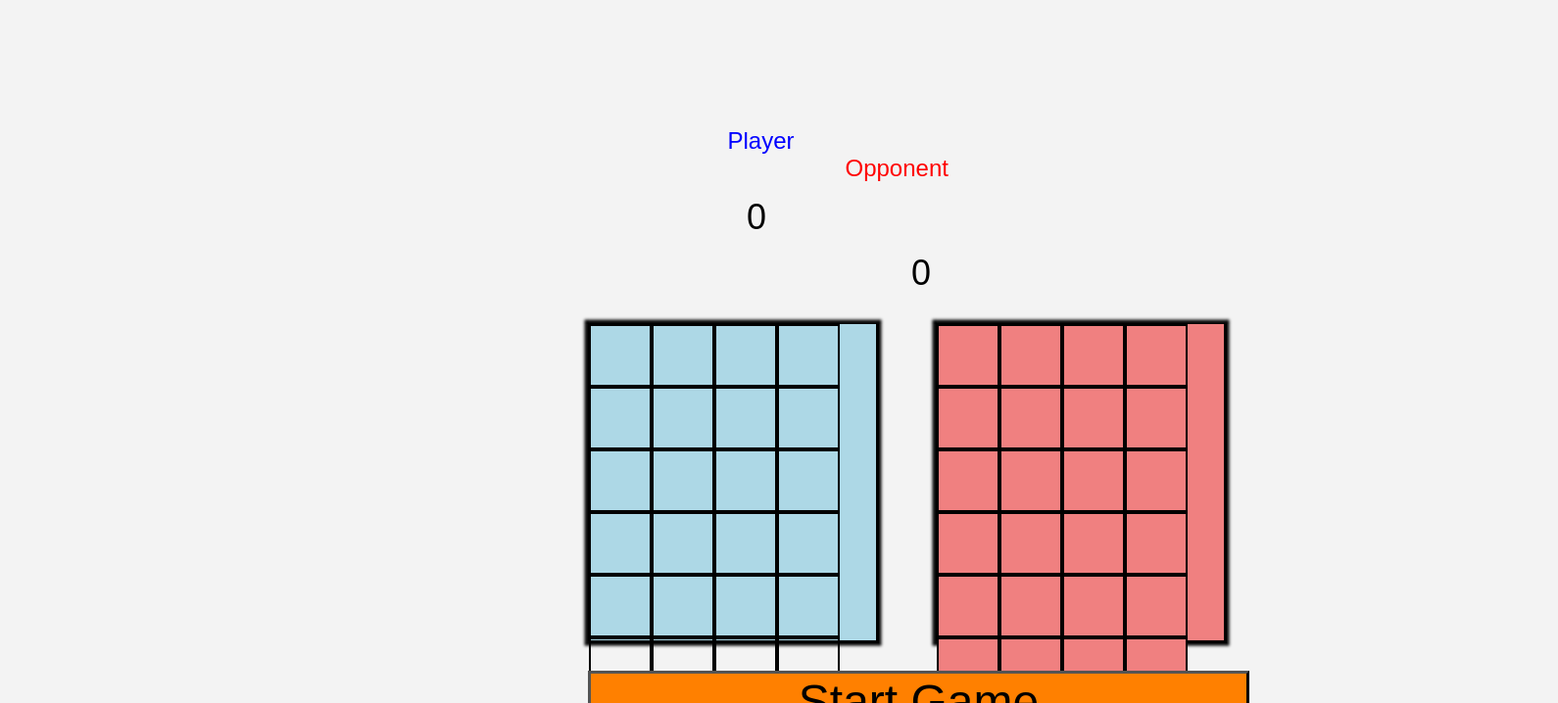
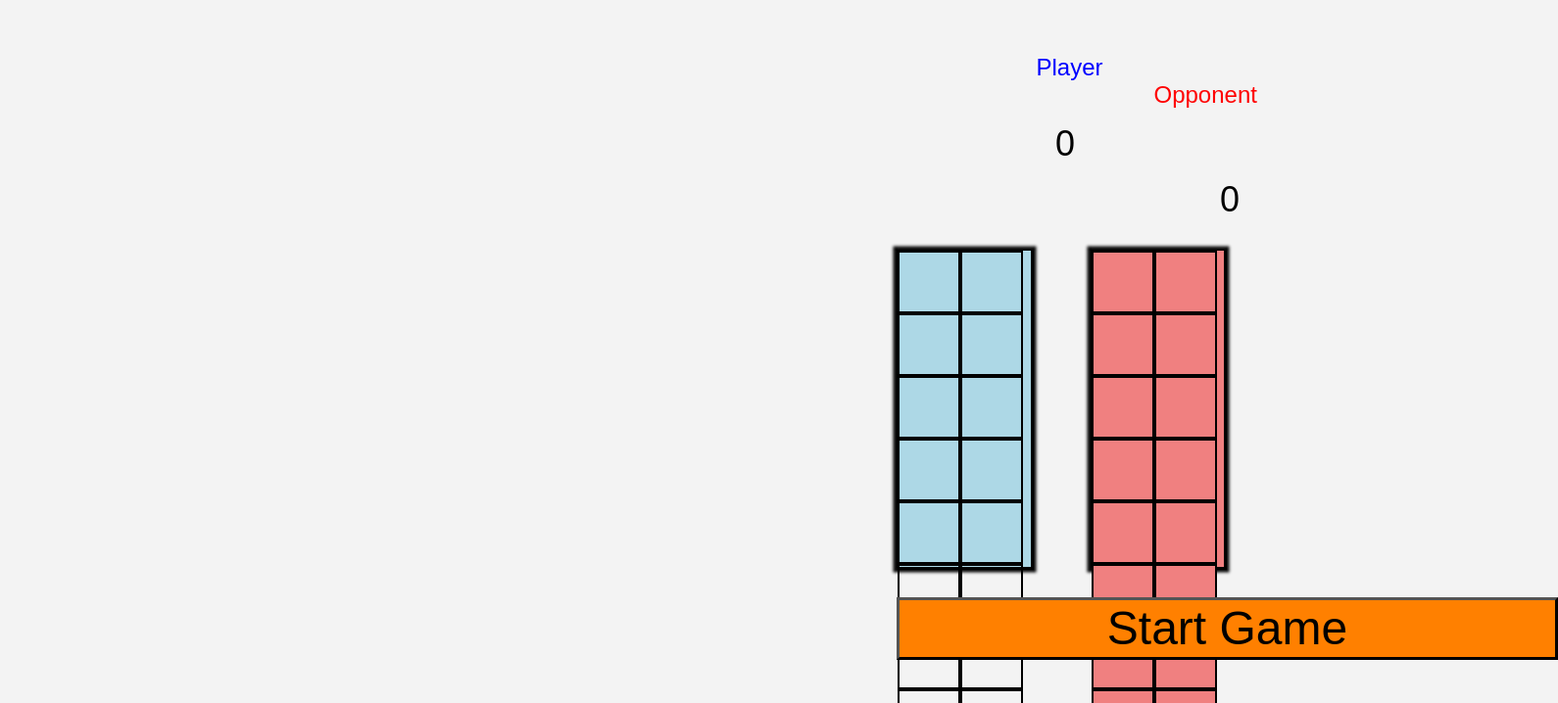
Before and after one commit to aFar1s/projectBattleships, a plain HTML site: page main.html in a window 1280 px wide. Shown: the part 320-1038 px from the top of the page at 98% size, 1590 px wide, since content can reach past the window. Drawn offline with Linux system fonts and the light colour scheme.

Commit message:
margins v2

```diff
--- a/styles.css
+++ b/styles.css
@@ -40,9 +40,9 @@ body {
 /* main */
 
 .mainContainer {
-  margin-left: 380px;
-  zoom: 1.5;
-  margin-top: 300px;
+  margin-left: 590px;
+    zoom: 1.5;
+    margin-top: 250px;
 }
 
 .container {
```
Also changed, not shown: 1 other file.
